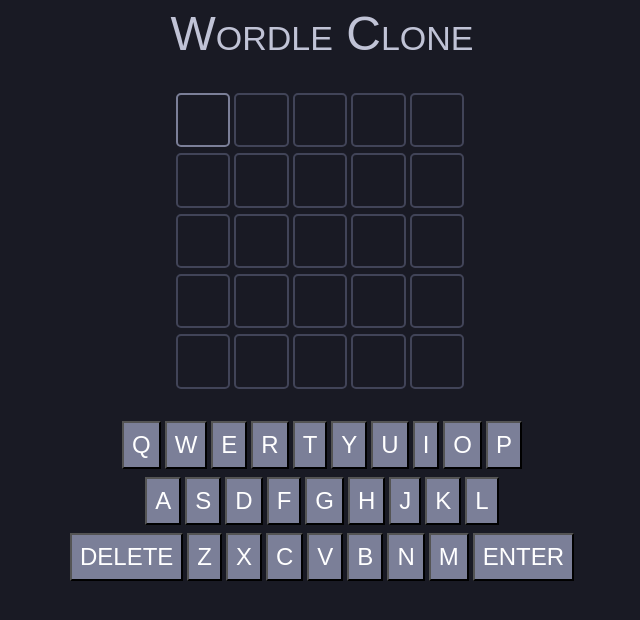
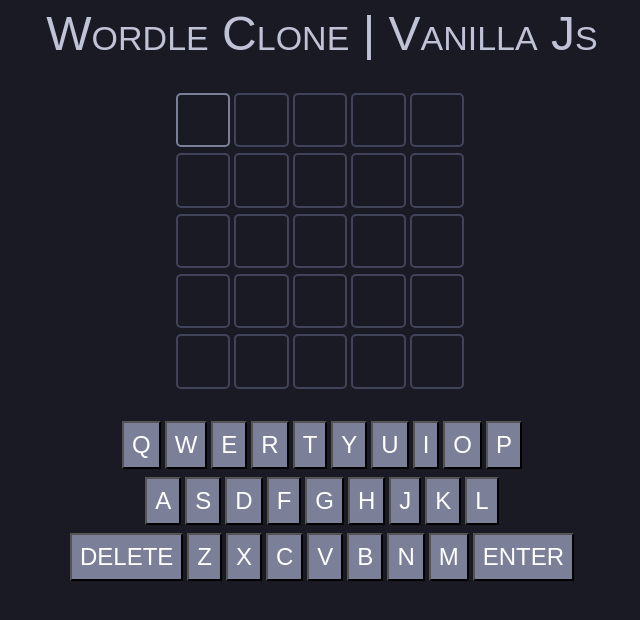
Before and after one commit to Ricardo-MaGuz/wordle-clone, a website: page index.html in a window 1280 px wide. Shown: the whole page, without its empty margins (318-958 px from the left). Drawn offline with Linux system fonts and the light colour scheme; no server answers.

Commit message:
Test key change

```diff
--- a/index.html
+++ b/index.html
@@ -11,7 +11,7 @@
 
 <body>
     <div class="wrapper">
-        <h1>Wordle Clone</h1>
+        <h1>Wordle Clone | Vanilla Js</h1>
         <form id="word-board"></form>
         <section id="keyboard">
             <div class="first-row">
```
